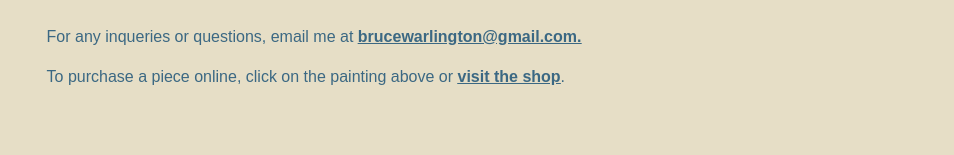
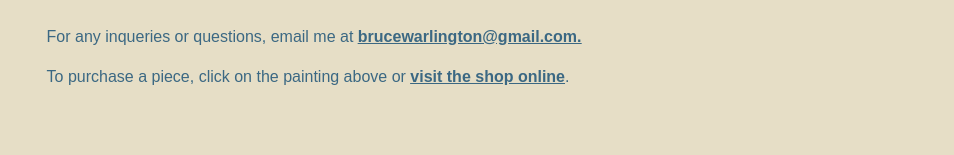
Before and after one commit to rjsartor/newburyport-watercolors, a Next.js app: page / in a window 1280 px wide. Shown: the part 4402-4557 px from the top of the page, without its empty margins (326-1280 px from the left). Built offline with nearby package versions, Linux system fonts and the light colour scheme; a web font is replaced by a local one.

Commit message:
feat: updates contact info

```diff
--- a/src/app/contact.tsx
+++ b/src/app/contact.tsx
@@ -27,7 +27,7 @@ export const Contact = () => {
             For any inqueries or questions, email me at <b className="underline">{' '}<a href="mailto:brucewarlington@gmail.com?subject=Artwork Inquiry&body=Hi Bruce, " target="_blank" rel="noopener noreferrer" aria-label='email'>brucewarlington@gmail.com.</a></b>
           </p>
           <Spacer height={2} />
-          <p>To purchase a piece online, click on the painting above or <b className="underline"><a href="https://www.etsy.com/shop/NBPTWatercolors" target="_blank">visit the shop</a></b>.</p>
+          <p>To purchase a piece, click on the painting above or <b className="underline"><a href="https://www.etsy.com/shop/NBPTWatercolors" target="_blank">visit the shop online</a></b>.</p>
         </div>
       {/* </div> */}
     </section>
```
